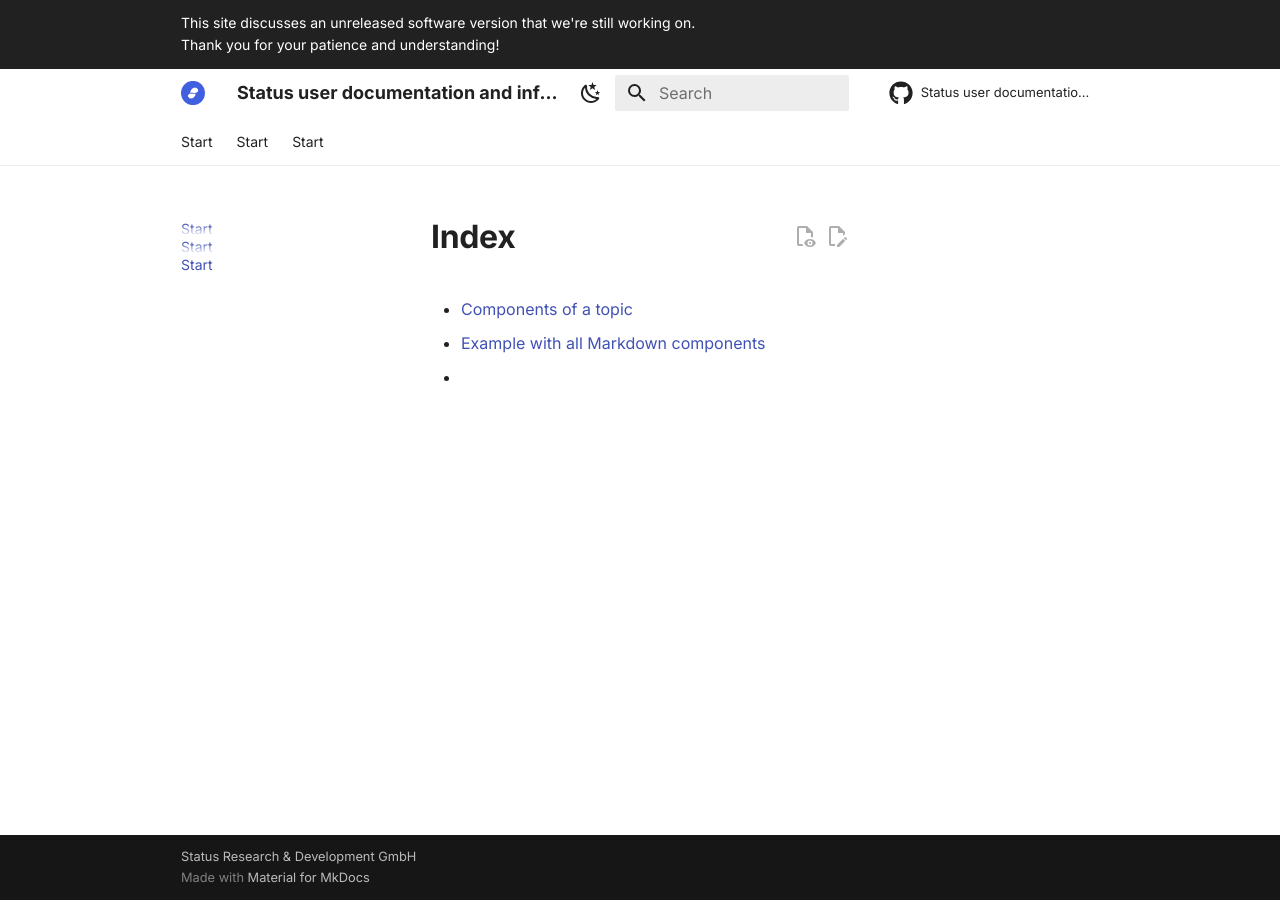
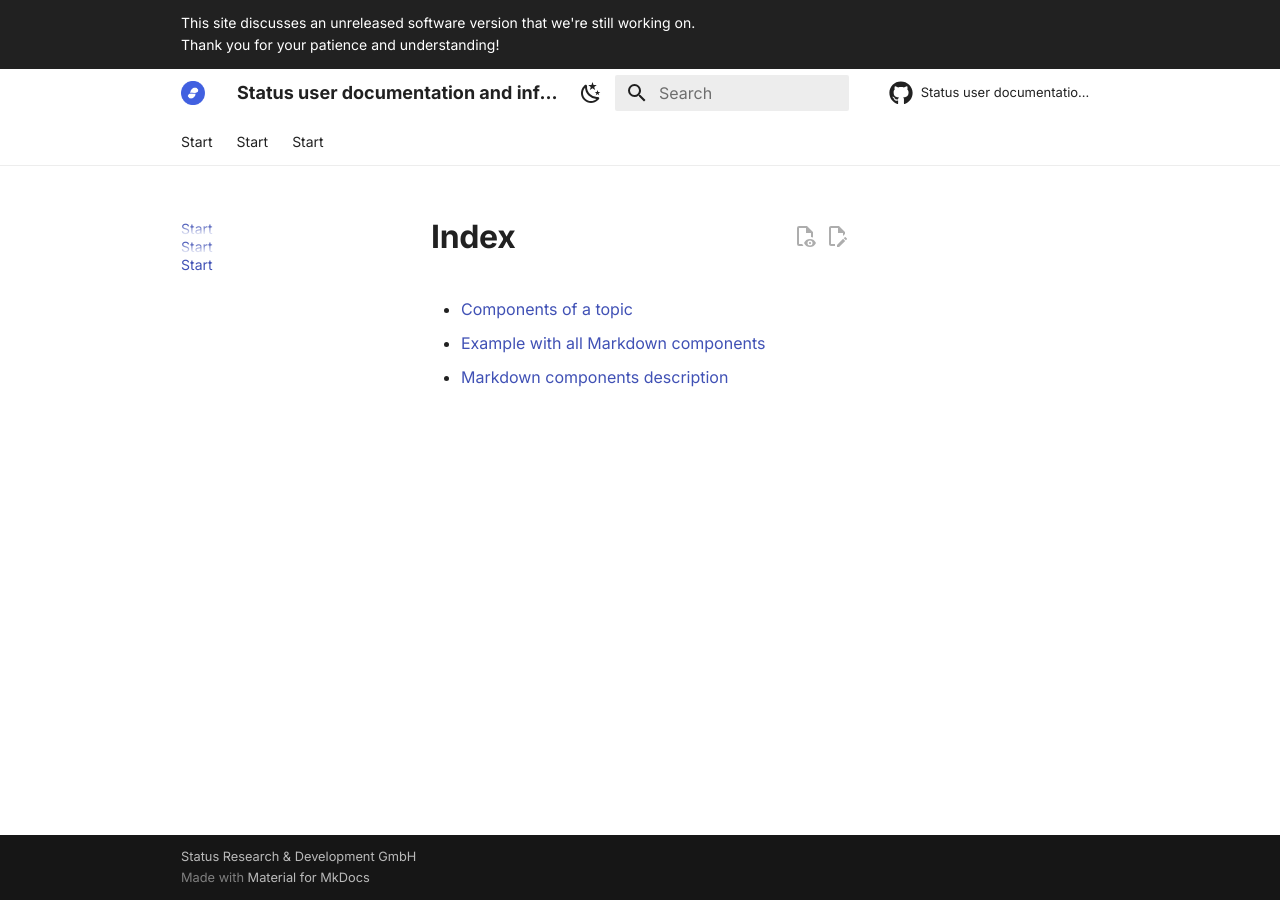
Before and after one commit to jorge-campo/Status-User-Documentation-and-Information-Architecture, an MkDocs documentation site: the page built from docs/index.md, in a window 1280 px wide. Built offline with MkDocs 1.6.1 and Material for MkDocs 9.7.7, drawn with Linux system fonts in a browser that asks for light colours; comment, search, counter and statistics services are not loaded.

Commit message:
update index.md file

```diff
--- a/docs/index.md
+++ b/docs/index.md
@@ -2,4 +2,4 @@
 
 - [Components of a topic](components-of-a-topic.md)
 - [Example with all Markdown components](example-with-all-markdown-components.md)
--
+- [Markdown components description](./markdown-components-description.md)
```
